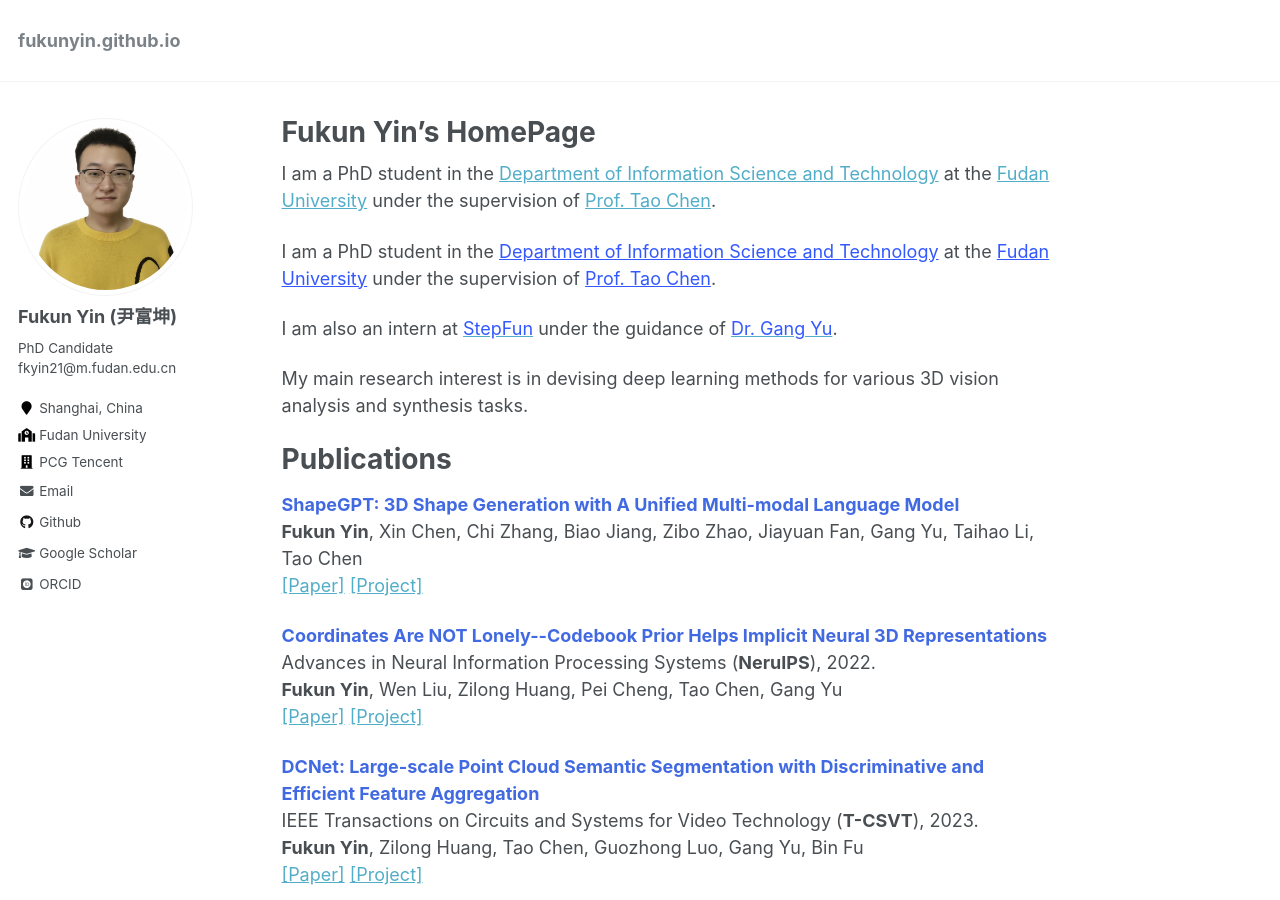
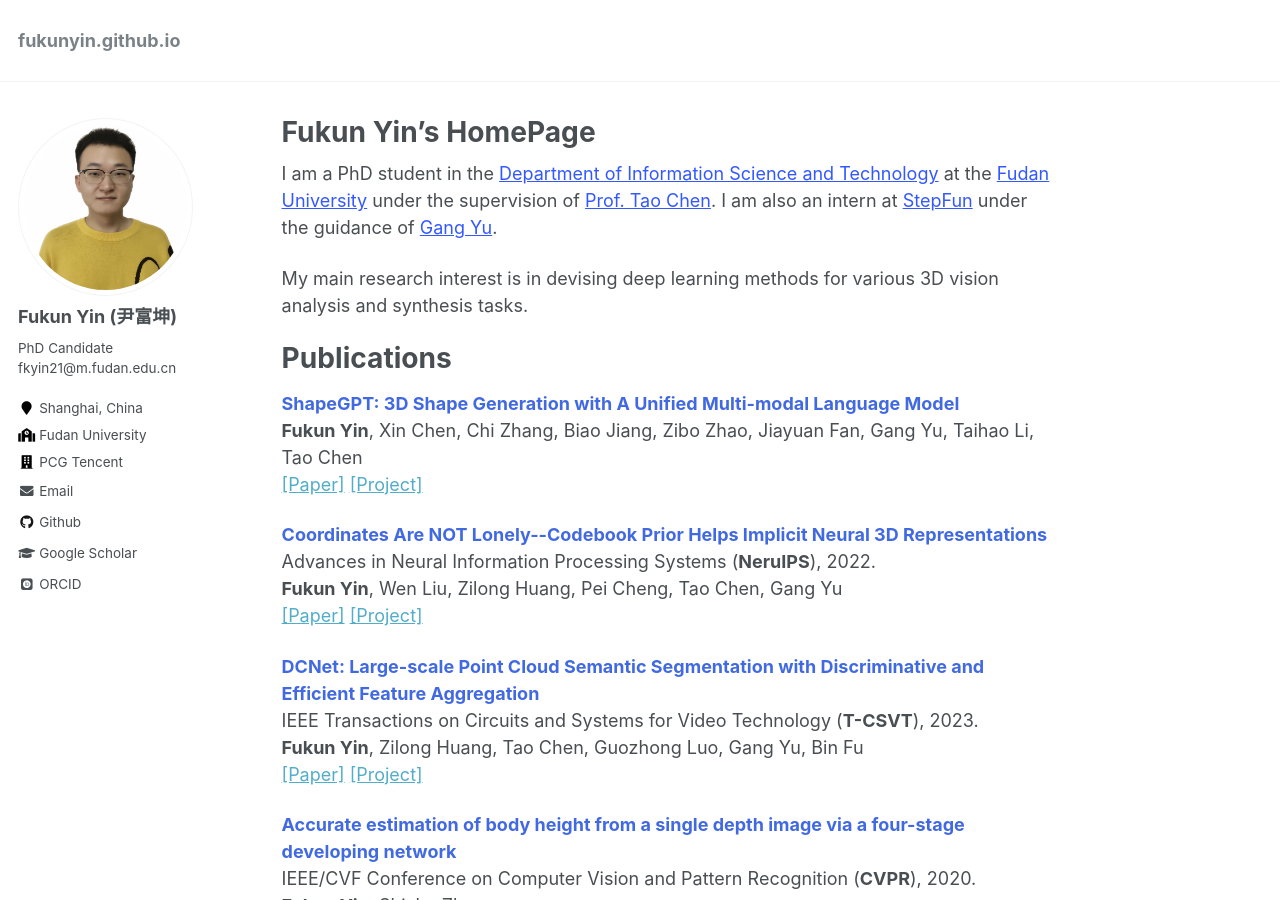
Before and after one commit to fukunyin/fukunyin.github.io, a Jekyll site: the page built from _pages/about.md, in a window 1280 px wide and 900 px high. Built offline with Jekyll 4.4.1, drawn with Linux system fonts in a browser that asks for light colours; some web fonts are replaced.

Commit message:
Update about.md

```diff
--- a/_pages/about.md
+++ b/_pages/about.md
@@ -8,12 +8,9 @@ redirect_from:
   - /about.html
 ---
 
-I am a PhD student in the [Department of Information Science and Technology](http://www.it.fudan.edu.cn/En) at the [Fudan University](https://www.fudan.edu.cn/en) under the supervision of [Prof. Tao Chen](https://eetchen.github.io/).
 
 I am a PhD student in the <a href="http://www.it.fudan.edu.cn/En" style="color: #3358ff;">Department of Information Science and Technology</a> at the <a href="https://www.fudan.edu.cn/en" style="color: #3358ff;">Fudan University</a> under the supervision of <a href="https://eetchen.github.io/" style="color: #3358ff;">Prof. Tao Chen</a>.
-
-I am also an intern at [<span style="color: #3358ff;">StepFun</span>](https://www.stepfun.com/) under the guidance of [<span style="color: #3358ff;">Dr. Gang Yu</span>](https://www.example.com/).
-
+I am also an intern at <a href="https://www.stepfun.com/" style="color: #3358ff;">StepFun</a> under the guidance of <a href="https://www.skicyyu.org/" style="color: #3358ff;">Gang Yu</a>.
 
 
 My main research interest is in devising deep learning methods for various 3D vision analysis and synthesis tasks.
```
